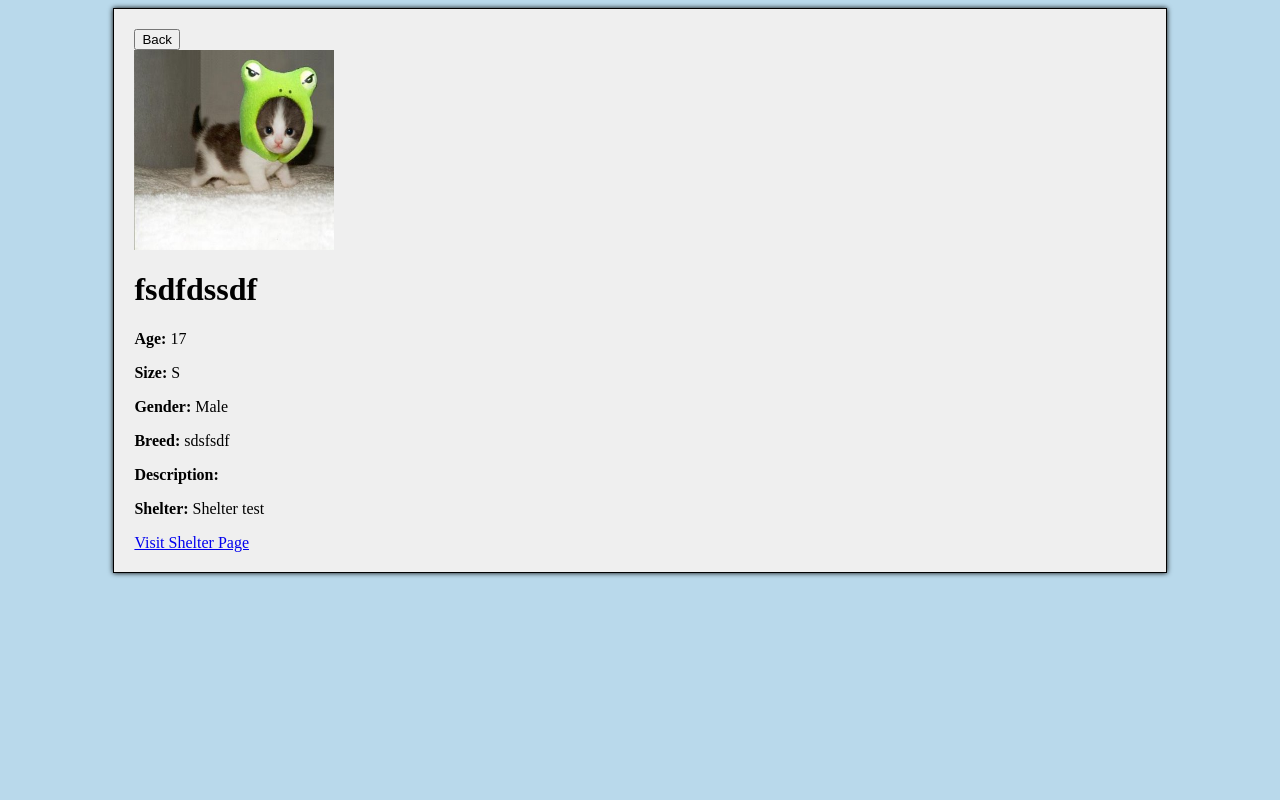
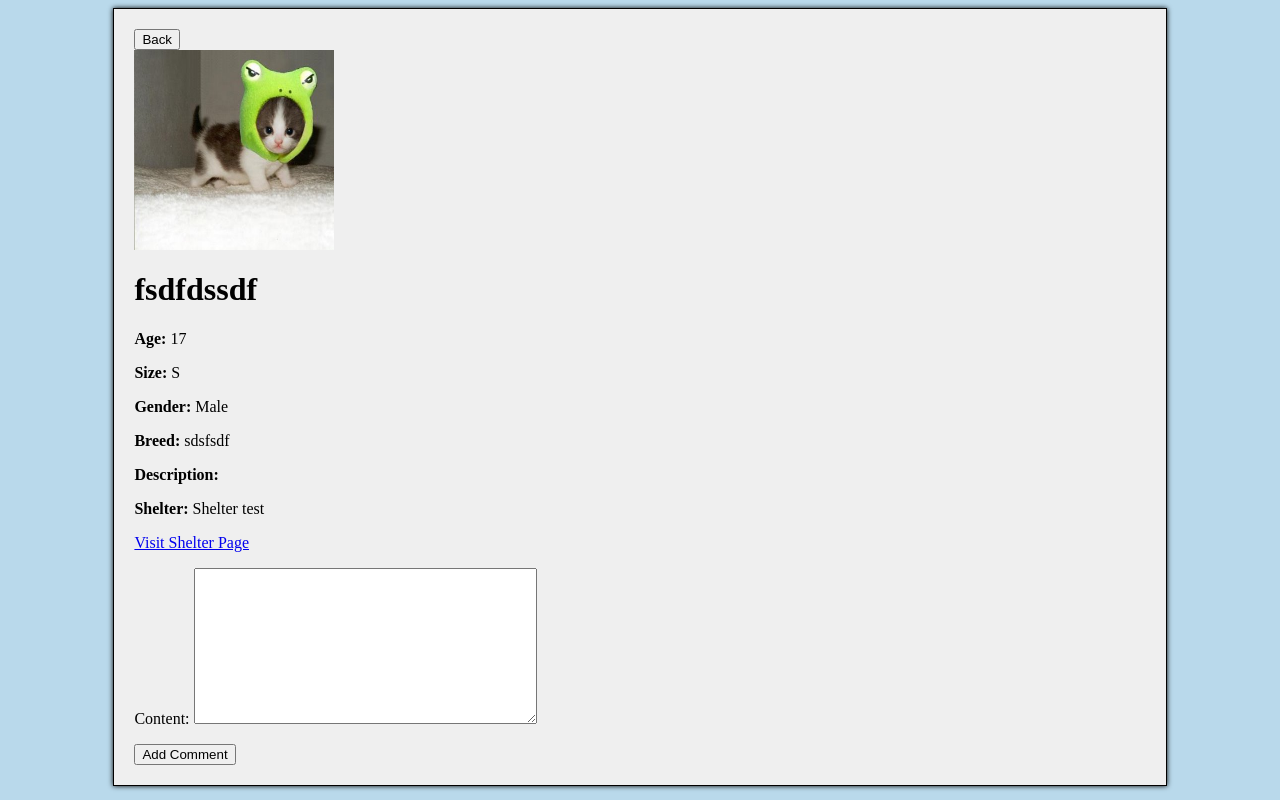
Before and after one commit to rayagrigorova/python-fmi-final-project, a Django app: page /dogs/21/ in a window 1280 px wide. Run offline with Django 5.2, Linux system fonts and the light colour scheme; data comes from the database, SQL or seed files in the repository; both versions use the stored data as it was after the commit.

Commit message:
Add commenting option

```diff
--- a/gui/forms.py
+++ b/gui/forms.py
@@ -4,7 +4,7 @@
 from django.shortcuts import render, redirect
 from django.urls import reverse
 
-from .models import RegistrationCode, DogAdoptionPost, Shelter
+from .models import RegistrationCode, DogAdoptionPost, Shelter, Comment
 
 
 class UserRegistrationForm(forms.ModelForm):
@@ -66,3 +66,9 @@
         # tuples of only one element like so: [('breed1',)...('breedN',)])
         unique_breeds = DogAdoptionPost.objects.values_list('breed', flat=True).distinct()
         self.fields['breed'].choices = [('', 'All')] + [(breed, breed) for breed in unique_breeds if breed]
+
+
+class CommentForm(forms.ModelForm):
+    class Meta:
+        model = Comment
+        fields = ('content',)
--- a/gui/models.py
+++ b/gui/models.py
@@ -76,3 +76,12 @@
 
     def get_absolute_url(self):
         return reverse('details', kwargs={'pk': self.pk})
+
+
+class Comment(models.Model):
+    post = models.ForeignKey(DogAdoptionPost, on_delete=models.CASCADE, related_name='comments')
+    author = models.ForeignKey(get_user_model(), on_delete=models.CASCADE)
+    content = models.TextField()
+
+    def __str__(self):
+        return self.content
--- a/gui/static/generic.css
+++ b/gui/static/generic.css
@@ -60,3 +60,16 @@
 .status-available { color: green; }
 .status-in-progress { color: yellow; }
 .status-completed { color: blue; }
+
+.comment {
+  background-color: antiquewhite;
+  border: 1px solid grey;
+  border-radius: 8px;
+  margin-bottom: 10px; /* Add space between comments */
+}
+
+.comment .author {
+  font-weight: bold;
+  margin-bottom: 5px;
+  display: block;
+}
--- a/gui/templates/dog_details.html
+++ b/gui/templates/dog_details.html
@@ -3,6 +3,7 @@
 
 {% block content %}
 <button onclick="history.back();">Back</button>
+
 <div class="dog-details">
     <div class="dog-image">
         {% if dog.image %}
@@ -22,4 +23,19 @@
         <a href="{% url 'shelter_details' dog.shelter.pk %}">Visit Shelter Page</a>
     </div>
 </div>
+
+    <div>
+        {% for comment in comments %}
+            <div class="comment">
+                <span class="author">{{ comment.author }}</span>
+                <p class="content">{{ comment.content }}</p>
+            </div>
+        {% endfor %}
+    </div>
+
+    <form action="{% url 'add_comment_to_post' dog.pk %}" method="post">
+        {% csrf_token %}
+        {{ comment_form.as_p }}
+        <button type="submit">Add Comment</button>
+    </form>
 {% endblock %}
--- a/gui/urls.py
+++ b/gui/urls.py
@@ -3,7 +3,7 @@
 
 from . import views
 from .views import register_and_login, DogDetailView, ShelterDetailView, create_post, edit_shelter, EditDogPostView, \
-    delete_post, archive_page
+    delete_post, archive_page, create_comment
 
 urlpatterns = [
     path('', views.index, name='index'),
@@ -16,5 +16,7 @@
     path('shelter/edit/<int:pk>/', edit_shelter, name='edit_shelter'),
     path('dogs/edit/<int:pk>/', EditDogPostView.as_view(), name='edit_post'),
     path('delete-post/<int:post_id>/', delete_post, name='delete_post'),
-    path('archive/', archive_page, name='archive_page')
+    path('archive/', archive_page, name='archive_page'),
+    path('dogs/<int:pk>/comment/', create_comment, name='add_comment_to_post'),
+
 ]
--- a/gui/views.py
+++ b/gui/views.py
@@ -2,11 +2,12 @@
 from django.contrib.auth import login, authenticate
 from django.contrib.auth.forms import AuthenticationForm
 from django.urls import reverse, reverse_lazy
+from django.views import View
 from django.views.generic import DetailView, UpdateView
 
-from .forms import UserRegistrationForm, DogAdoptionPostForm, ShelterForm, SortFilterForm
+from .forms import UserRegistrationForm, DogAdoptionPostForm, ShelterForm, SortFilterForm, CommentForm
 from django.shortcuts import render, redirect, get_object_or_404
-from .models import RegistrationCode, Shelter, DogAdoptionPost
+from .models import RegistrationCode, Shelter, DogAdoptionPost, Comment
 
 import folium
 from django.contrib import messages
@@ -97,6 +98,12 @@
     template_name = 'dog_details.html'
     context_object_name = 'dog'
 
+    def get_context_data(self, **kwargs):
+        context = super().get_context_data(**kwargs)
+        context['comments'] = Comment.objects.filter(post=self.object)
+        context['comment_form'] = CommentForm()
+        return context
+
 
 class ShelterDetailView(DetailView):
     model = Shelter
@@ -185,3 +192,18 @@
 def archive_page(request):
     archived_dogs = DogAdoptionPost.objects.filter(adoption_stage='completed')
     return render(request, 'archive_page.html', {'archived_dogs': archived_dogs})
+
+
+# 'pk' is used to identify the post the comment is associated with
+def create_comment(request, pk):
+    dog_post = get_object_or_404(DogAdoptionPost, pk=pk)
+    if request.method == "POST":
+        # Create an instance of the form and populate it with the data from the request
+        form = CommentForm(request.POST)
+        if form.is_valid():
+            # Save form data to comment , but don't commit yet
+            comment = form.save(commit=False)
+            comment.post = dog_post
+            comment.author = request.user
+            comment.save()
+    return redirect('dog_details', pk=dog_post.pk)
```
Also changed, not shown: db.sqlite3, gui/migrations/0017_alter_dogadoptionpost_size_comment.py (added).
